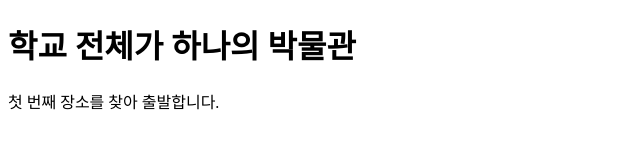
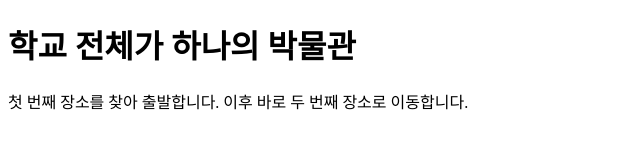
Before and after one commit to jijjin82/campus-museum, a plain HTML site: page index.html in a window 1280 px wide. Shown: the whole page, without its empty margins (0-640 px from the left). Drawn offline with Linux system fonts and the light colour scheme.

Commit message:
feat: update first place introduction

```diff
--- a/index.html
+++ b/index.html
@@ -7,6 +7,6 @@
   </head>
   <body>
     <h1>학교 전체가 하나의 박물관</h1>
-    <p>첫 번째 장소를 찾아 출발합니다.</p>
+    <p>첫 번째 장소를 찾아 출발합니다. 이후 바로 두 번째 장소로 이동합니다.</p>
   </body>
 </html>
```
